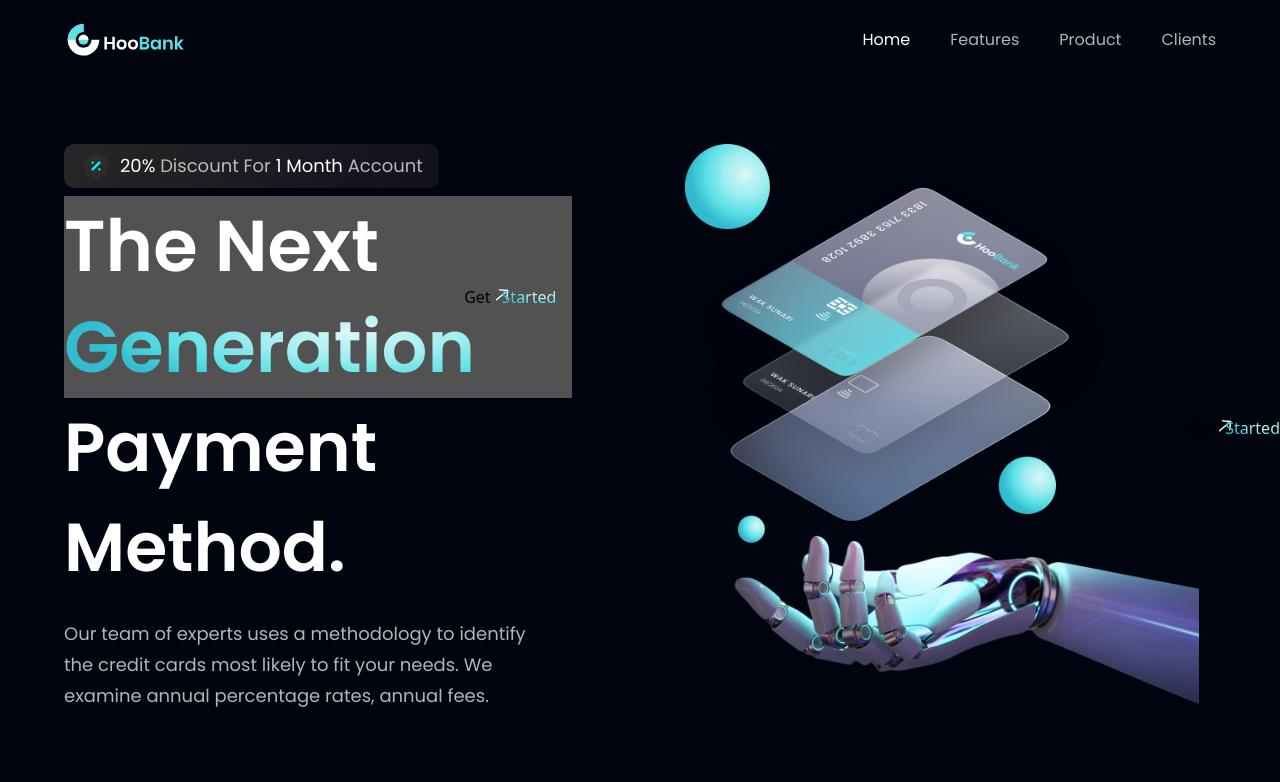
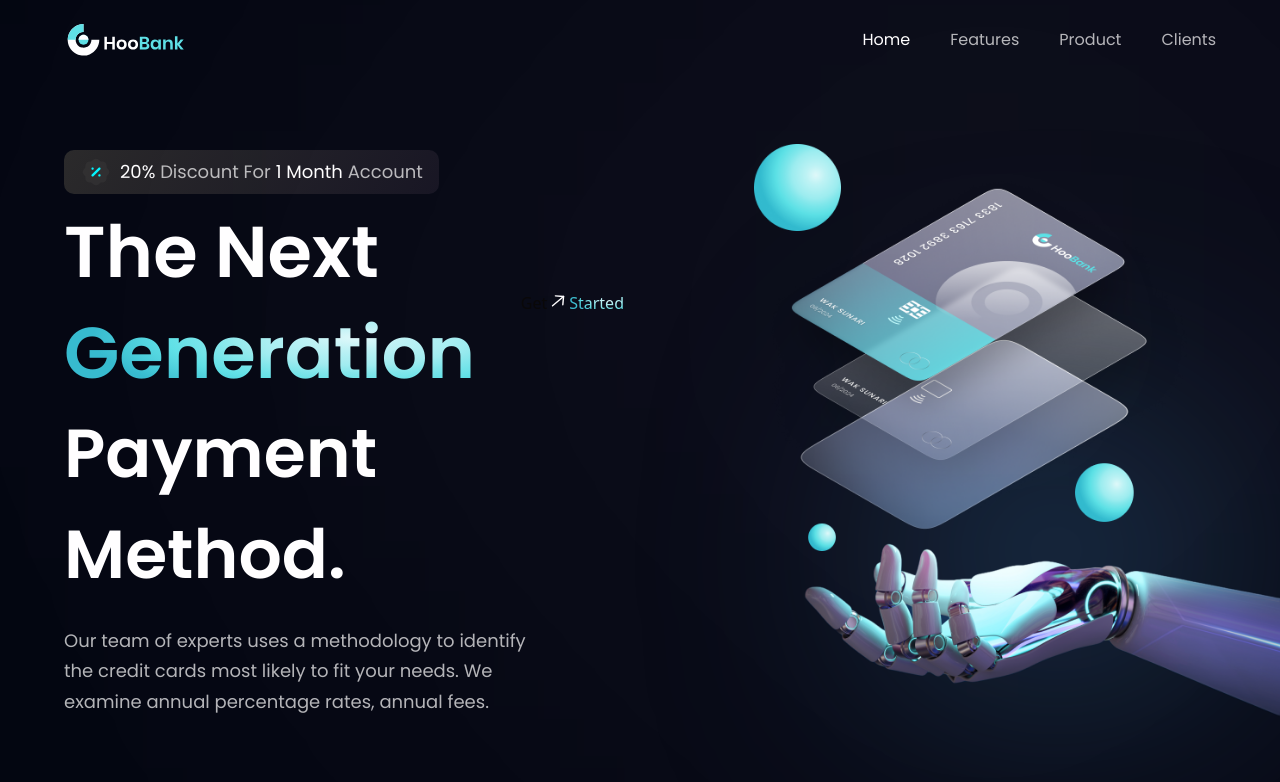
Before and after one commit to ylmgrbzz/Hoobank-Fully-Responsive-Website-with-Modern-UI-UX-in-React-JS-with-Tailwind, a React (Vite) app: page / in a window 1280 px wide. Shown: the top 782 px of the page. Built offline with nearby package versions, Linux system fonts and the light colour scheme.

Commit message:
Refactor Hero component styling

```diff
--- a/src/components/Hero.jsx
+++ b/src/components/Hero.jsx
@@ -22,7 +22,7 @@
             <span className="text-white">1 Month</span> Account
           </p>
         </div>
-        <div className="bg-neutral-600   flex  flex-row justify-between items-center w-full ">
+        <div className="  flex  flex-row justify-between items-center w-full ">
           <h1 className=" flex-1 font-poppins  font-semibold ss:text-[72px] text-[52px] text-white ss:leading-[100.8px] leading-[75px]">
             The Next <br className="sm:block hidden" />{" "}
             <span className="text-gradient">Generation</span>{" "}
@@ -43,17 +43,19 @@
         </p>
       </div>
 
-      <div className={`flex justify-center items-center `}>
+      <div
+        className={`flex justify-center items-center  flex-1 md:my-0 my-10 relative  `}
+      >
         <img src={robot} alt="billing" className="w-[100%] h-[100%]  z-[5]" />
 
         {/* gradient start */}
-        <div className="  " />
-        <div className="  " />
-        <div className="  " />
+        <div className="absolute z-[0] w-[40%] h-[35%] top-0 pink__gradient" />
+        <div className="absolute z-[1] w-[80%] h-[80%] rounded-full white__gradient bottom-40" />
+        <div className="absolute z-[0] w-[50%] h-[50%] right-20 bottom-20 blue__gradient" />
         {/* gradient end */}
       </div>
 
-      <div className={` flex justify-center items-center`}>
+      <div className={`ss:hidden flex justify-center items-center`}>
         <GetStarted />
       </div>
     </section>
```
